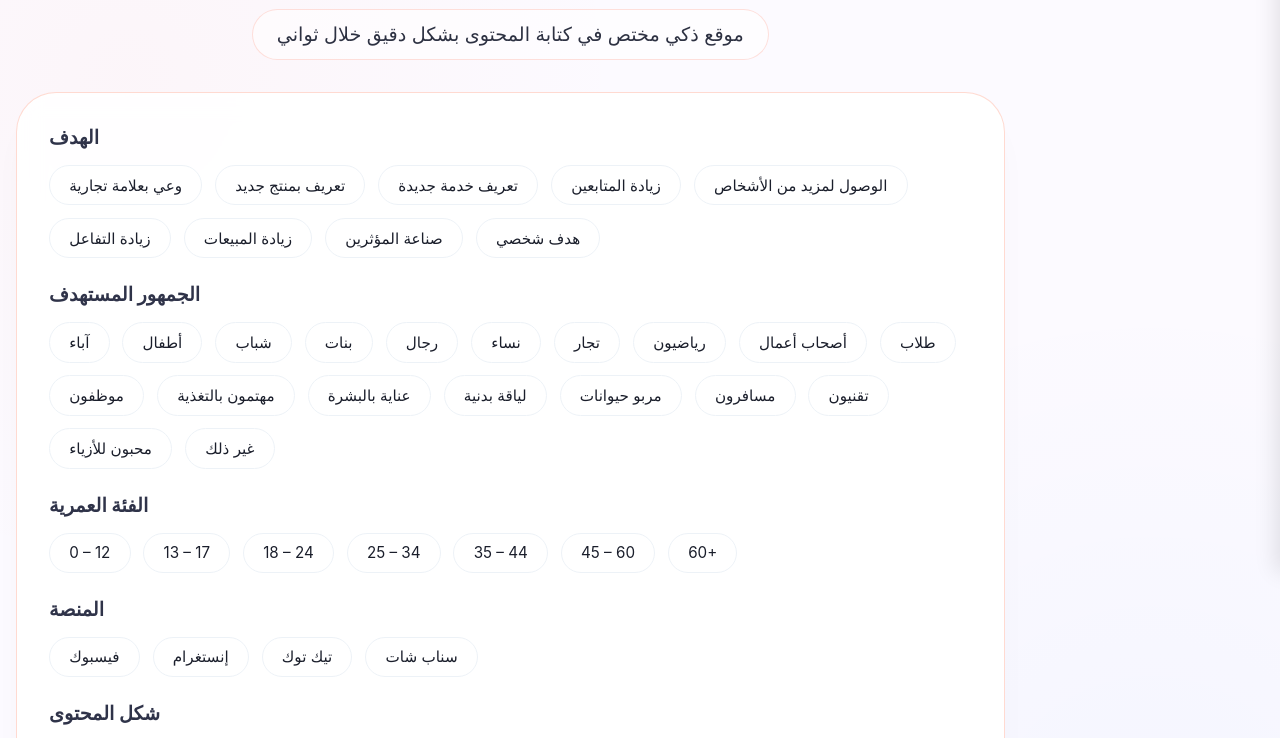
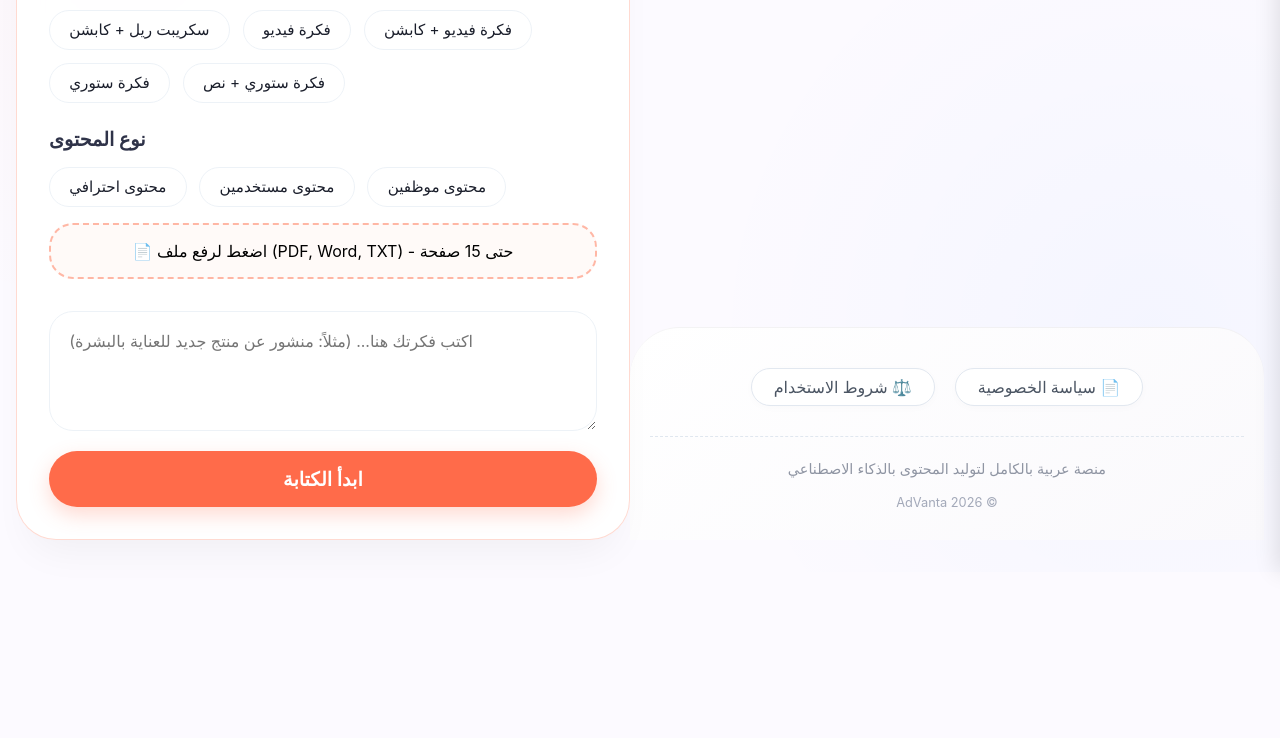
Before and after one commit to Saeed-1604/AdVanta, a website: page index.html in a window 1280 px wide. Shown: the part 228-966 px from the top of the page. After the commit the page ends 800 px from the top, so only its background shows below. Drawn offline with Linux system fonts and the light colour scheme; a script that the page names is missing.

Commit message:
add privacy and terms links under card

```diff
--- a/index.html
+++ b/index.html
@@ -1193,10 +1193,95 @@ ${outputFormat}
         // التحقق من المستخدم عند تحميل الصفحة
         checkUser();
     </script>
-<footer style="text-align: center; margin-top: 3rem; padding: 1rem; border-top: 1px solid #eee; direction: rtl;">
-  <a href="privacy.html" style="margin: 0 10px; color: #ff6b4a; text-decoration: none;">سياسة الخصوصية</a>
-  <a href="terms.html" style="margin: 0 10px; color: #ff6b4a; text-decoration: none;">شروط الاستخدام</a>
-  <p style="margin-top: 1rem; color: #888;">© 2026 AdVanta. جميع الحقوق محفوظة.</p>
-</footer>
+    <style>
+    body{
+        display: flex;
+        justify-content: center;
+        align-items: flex-end;
+        height: 100vh;
+    }
+</style>
+<div style="
+    margin-top: 80px;
+    padding: 40px 20px 30px;
+    text-align: center;
+    border-top: 1px solid rgba(0,0,0,0.04);
+    background: linear-gradient(145deg, #ffffff, #faf9fc);
+    border-radius: 50px 50px 0 0;
+    width: 100%;
+    clear: both;
+    display: block;
+    direction: rtl;
+">
+    <!-- الروابط أفقياً -->
+    <div style="
+        max-width: 500px;
+        margin: 0 auto;
+        display: flex;
+        flex-direction: row;
+        justify-content: center;
+        align-items: center;
+        gap: 20px;
+        flex-wrap: wrap;
+    ">
+        <a href="privacy.html" style="
+            color: #4b5563;
+            text-decoration: none;
+            font-size: 1rem;
+            font-weight: 500;
+            padding: 8px 22px;
+            border-radius: 40px;
+            background: white;
+            border: 1px solid #e2e8f0;
+            transition: 0.2s;
+            box-shadow: 0 2px 8px rgba(0,0,0,0.02);
+            display: inline-block;
+        " onmouseover="this.style.background='#ff6b4a'; this.style.color='white'; this.style.borderColor='#ff6b4a';"
+           onmouseout="this.style.background='white'; this.style.color='#4b5563'; this.style.borderColor='#e2e8f0';">
+            📄 سياسة الخصوصية
+        </a>
+
+        <a href="terms.html" style="
+            color: #4b5563;
+            text-decoration: none;
+            font-size: 1rem;
+            font-weight: 500;
+            padding: 8px 22px;
+            border-radius: 40px;
+            background: white;
+            border: 1px solid #e2e8f0;
+            transition: 0.2s;
+            box-shadow: 0 2px 8px rgba(0,0,0,0.02);
+            display: inline-block;
+        " onmouseover="this.style.background='#ff6b4a'; this.style.color='white'; this.style.borderColor='#ff6b4a';"
+           onmouseout="this.style.background='white'; this.style.color='#4b5563'; this.style.borderColor='#e2e8f0';">
+            ⚖️ شروط الاستخدام
+        </a>
+    </div>
+
+    <!-- الجملة تحت الروابط -->
+    <div style="
+        margin-top: 30px;
+        color: #8f95a3;
+        font-size: 0.9rem;
+        border-top: 1px dashed #e0e7ef;
+        padding-top: 20px;
+        max-width: 600px;
+        margin-left: auto;
+        margin-right: auto;
+        line-height: 1.6;
+    ">
+        منصة عربية بالكامل لتوليد المحتوى بالذكاء الاصطناعي
+    </div>
+
+    <!-- حقوق النشر -->
+    <div style="
+        margin-top: 15px;
+        color: #a3a9b9;
+        font-size: 0.8rem;
+    ">
+        © 2026 AdVanta
+    </div>
+</div>
 </body>
 </html>
```
